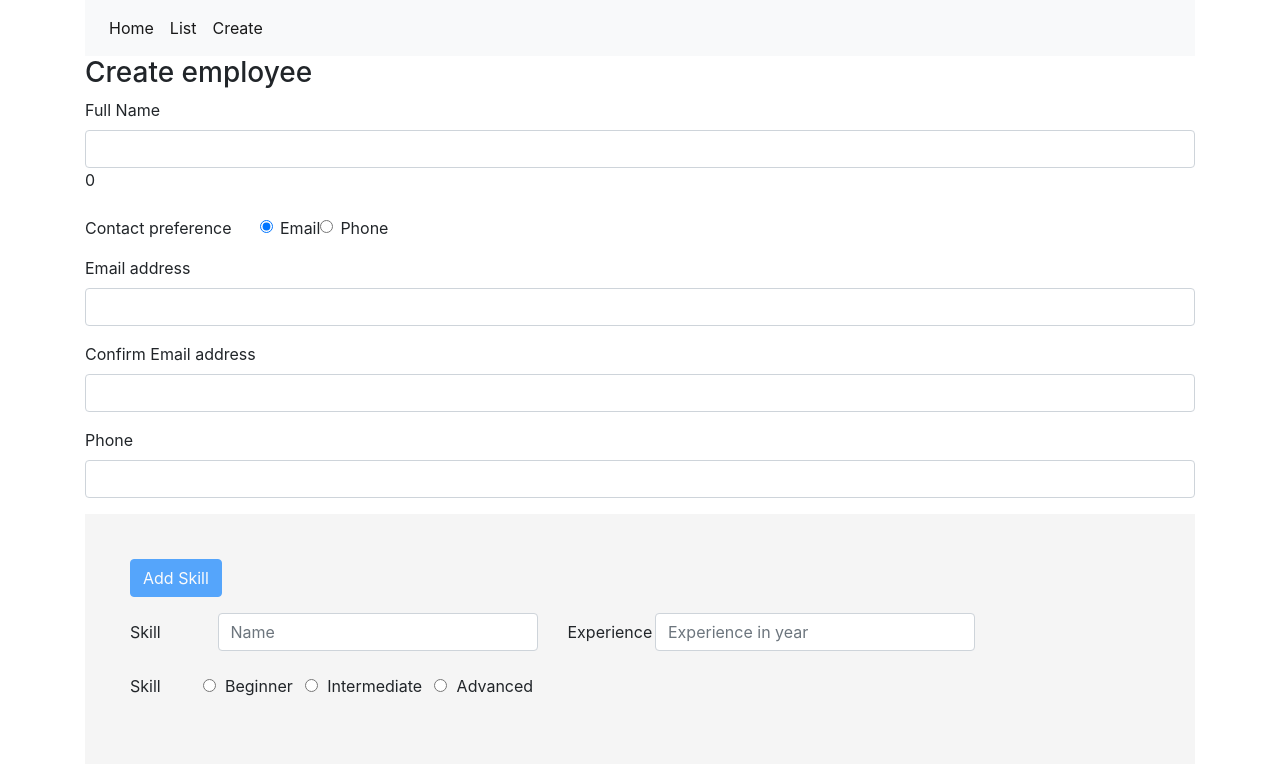
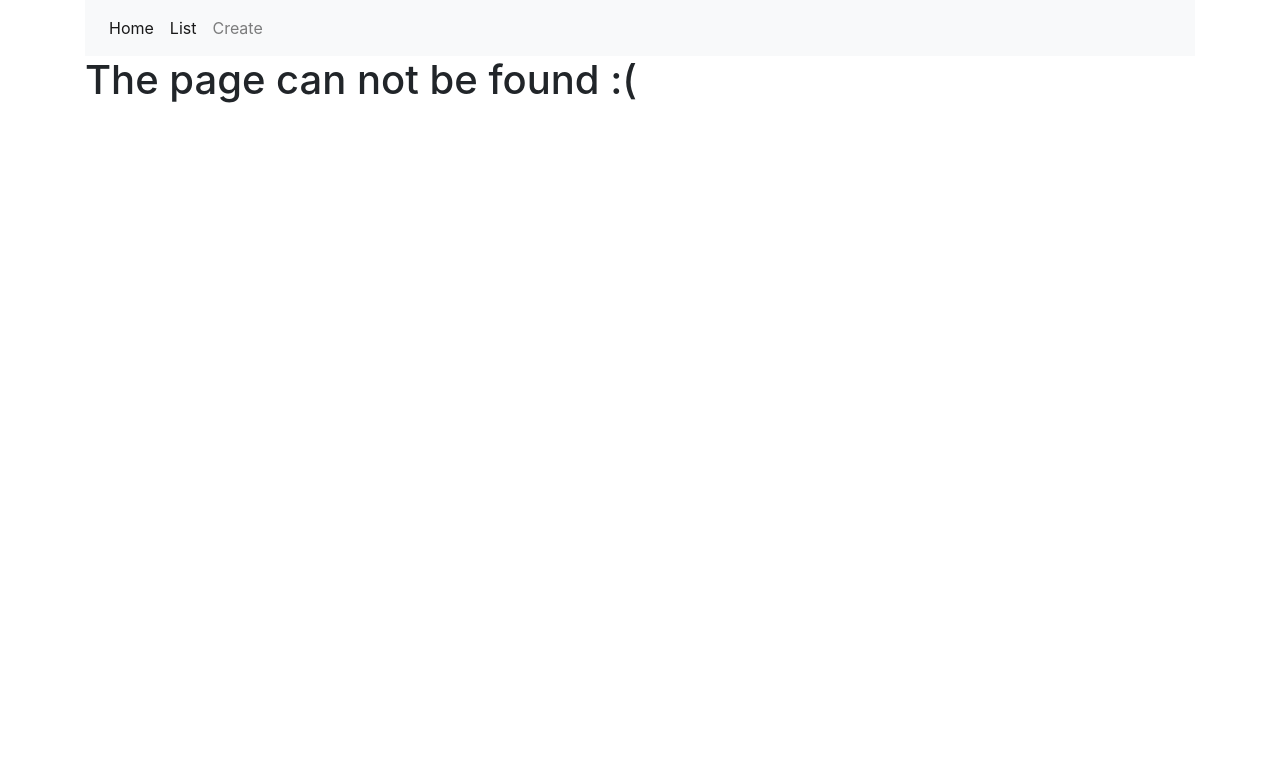
Before and after one commit to JagodaJarzebowska/angular, an Angular app: page /create in a window 1280 px wide. Shown: the top 764 px of the page. Built offline with nearby package versions, Linux system fonts and the light colour scheme.

Commit message:
lazy load route - add prefix 'employees'

```diff
--- a/db.json
+++ b/db.json
@@ -4,6 +4,7 @@
       "id": 1,
       "fullName": "NameTest",
       "contactPreference": "email",
+      "email": "email@gmail.com",
       "phone": "11111111",
       "skills": [
         {
--- a/src/app/app.component.html
+++ b/src/app/app.component.html
@@ -8,11 +8,11 @@
         </li>
 
         <li class="nav-item active">
-          <a class="nav-link" routerLinkActive="active" routerLink="list">List</a>
+          <a class="nav-link" routerLinkActive="active" routerLink="employees">List</a>
         </li>
 
         <li class="nav-item">
-          <a class="nav-link" routerLinkActive="active" routerLink="create">Create</a>
+          <a class="nav-link" routerLinkActive="active" routerLink="employees/create">Create</a>
         </li>
 
       </ul>
--- a/src/app/employee/create-employee/create-employee.component.ts
+++ b/src/app/employee/create-employee/create-employee.component.ts
@@ -238,12 +238,12 @@ export class CreateEmployeeComponent implements OnInit {
     this.mapFormValuesToEmployeeModel();
     if (this.employee.id) {
       this.employeeService.updateEmployee(this.employee).subscribe(
-        () => this.router.navigate(['list']),
+        () => this.router.navigate(['employees']),
         (err: any) => console.log(err)
       );
     } else {
       this.employeeService.addEmployee(this.employee).subscribe(
-        () => this.router.navigate(['list']),
+        () => this.router.navigate(['employees']),
         (err: any) => console.log(err)
       );
     }
--- a/src/app/employee/list-employee/list-employee.component.ts
+++ b/src/app/employee/list-employee/list-employee.component.ts
@@ -22,7 +22,7 @@ export class ListEmployeeComponent implements OnInit {
   }
 
   public editButtonClick(employeeId: number){
-    this.router.navigate(['/edit', employeeId]);
+    this.router.navigate(['employees/edit', employeeId]);
   }
 
 }
```
Also changed, not shown: src/app/employee/employee-routing.module.ts (+5 -3 lines).
